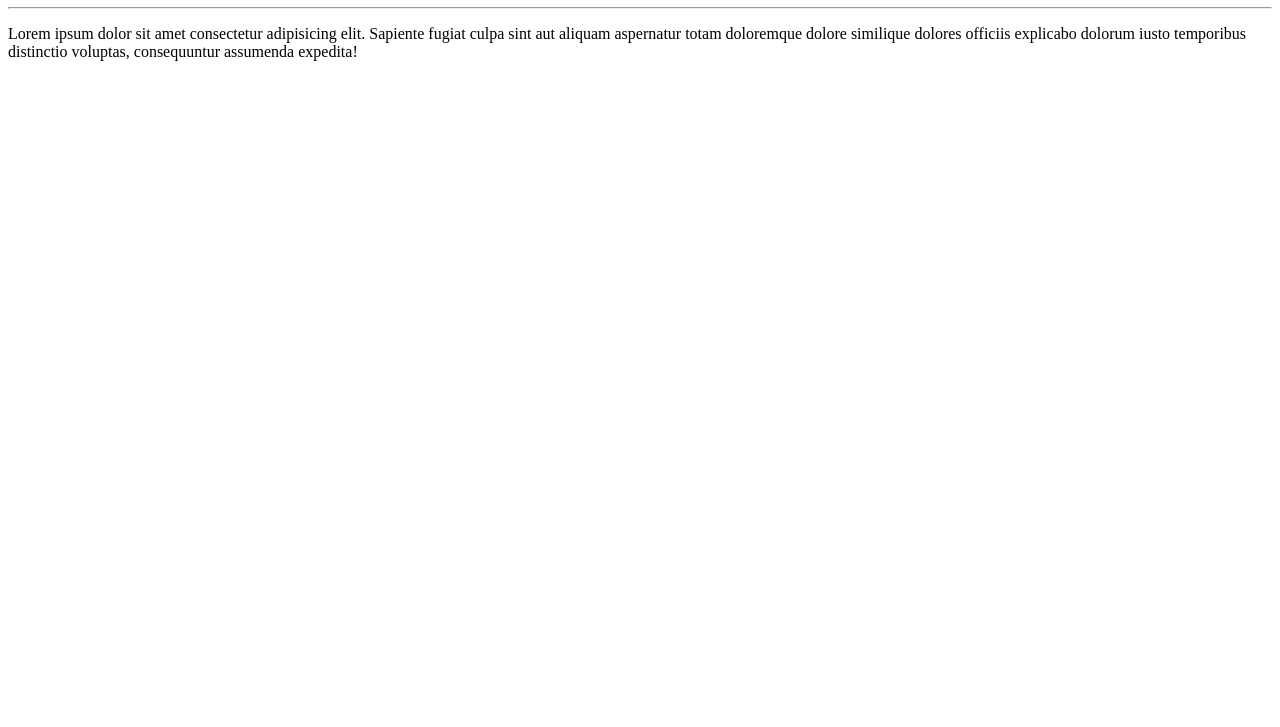
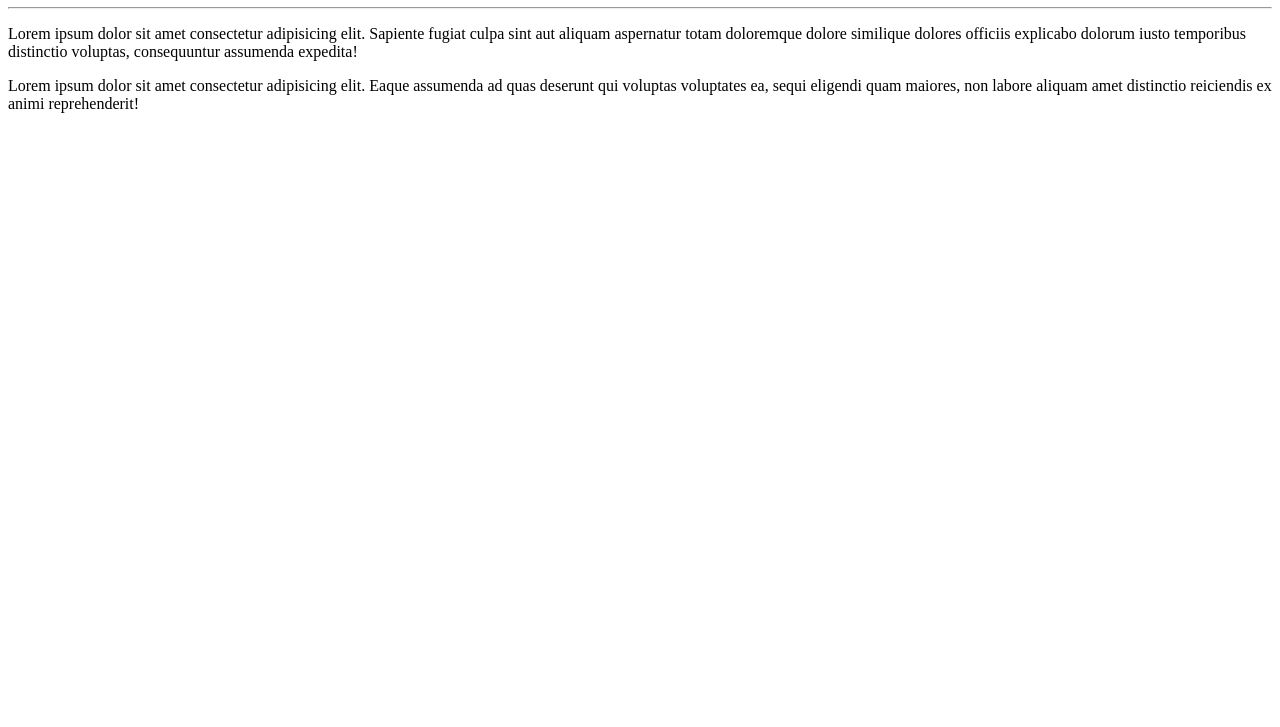
Before and after one commit to makishi/ola-mundo, a plain HTML site: page site-exemplo/index.html in a window 1280 px wide. Shown: the part 73-800 px from the top of the page. Drawn offline with Linux system fonts and the light colour scheme.

Commit message:
adicionando um parágrafo

```diff
--- a/site-exemplo/index.html
+++ b/site-exemplo/index.html
@@ -10,5 +10,7 @@
     <h1>Olá, mundo!</h1>
     <hr>
     <p>Lorem ipsum dolor sit amet consectetur adipisicing elit. Sapiente fugiat culpa sint aut aliquam aspernatur totam doloremque dolore similique dolores officiis explicabo dolorum iusto temporibus distinctio voluptas, consequuntur assumenda expedita!</p>
+
+    <p>Lorem ipsum dolor sit amet consectetur adipisicing elit. Eaque assumenda ad quas deserunt qui voluptas voluptates ea, sequi eligendi quam maiores, non labore aliquam amet distinctio reiciendis ex animi reprehenderit!</p>
 </body>
 </html>
```
